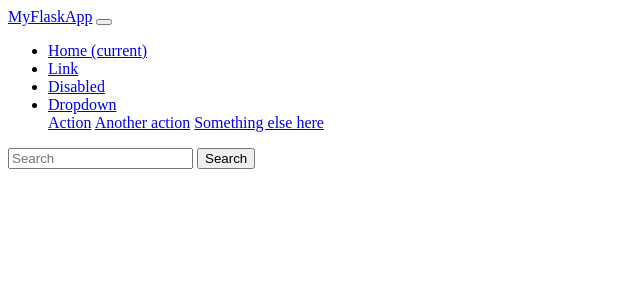
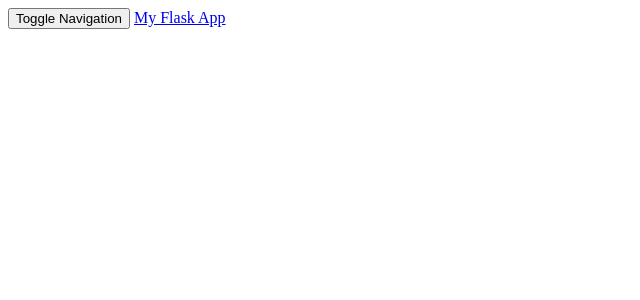
Before and after one commit to prakharrr/FlaskWebApp, a Flask app: template templates/includes/_navbar.html in a window 1280 px wide. Shown: the top 300 px of the page, without its empty margins (0-640 px from the left). Run offline with Flask 2, Linux system fonts and the light colour scheme; the template is opened without the code that fills it, so the values that code supplies are empty.

Commit message:
added navbar

```diff
--- a/templates/includes/_navbar.html
+++ b/templates/includes/_navbar.html
@@ -1,32 +1,16 @@
 <nav class="navbar navbar-default">
-      <a class="navbar-brand" href="#">MyFlaskApp</a>
-      <button class="navbar-toggler" type="button" data-toggle="collapse" data-target="#navbarsExampleDefault" aria-controls="navbarsExampleDefault" aria-expanded="false" aria-label="Toggle navigation">
-        <span class="navbar-toggler-icon"></span>
-      </button>
+      <div class="container">
+          <div class="navbar-header">
+              <button type="button" class="navbar-toggle collapsed" data-toggle="collapse" data-target="#navbar" aria-expanded="false" aria-controls="navbar"
+                        <span class="sr-only">Toggle Navigation</span>
+                        <span class="icon-bar"></span>
+                        <span class="icon-bar"></span>
+                        <span class="icon-bar"></span>
+              </button>
+              <a class="navbar-brand" href="#">My Flask App</a>
+          </div>
+          <div id="navbar" class
 
-      <div class="collapse navbar-collapse" id="navbarsExampleDefault">
-        <ul class="navbar-nav mr-auto">
-          <li class="nav-item active">
-            <a class="nav-link" href="#">Home <span class="sr-only">(current)</span></a>
-          </li>
-          <li class="nav-item">
-            <a class="nav-link" href="#">Link</a>
-          </li>
-          <li class="nav-item">
-            <a class="nav-link disabled" href="#">Disabled</a>
-          </li>
-          <li class="nav-item dropdown">
-            <a class="nav-link dropdown-toggle" href="http://example.com" id="dropdown01" data-toggle="dropdown" aria-haspopup="true" aria-expanded="false">Dropdown</a>
-            <div class="dropdown-menu" aria-labelledby="dropdown01">
-              <a class="dropdown-item" href="#">Action</a>
-              <a class="dropdown-item" href="#">Another action</a>
-              <a class="dropdown-item" href="#">Something else here</a>
-            </div>
-          </li>
-        </ul>
-        <form class="form-inline my-2 my-lg-0">
-          <input class="form-control mr-sm-2" type="text" placeholder="Search" aria-label="Search">
-          <button class="btn btn-outline-success my-2 my-sm-0" type="submit">Search</button>
-        </form>
+          </div>
       </div>
     </nav>
--- a/templates/layout.html
+++ b/templates/layout.html
@@ -7,7 +7,7 @@
 
 </head>
     <body>
-
+        {% include 'includes/_navbar.html' %}
         {% block body %}{% endblock %}
         <script src="https://maxcdn.bootstrapcdn.com/bootstrap/4.0.0/js/bootstrap.min.js"></script>
 
```
